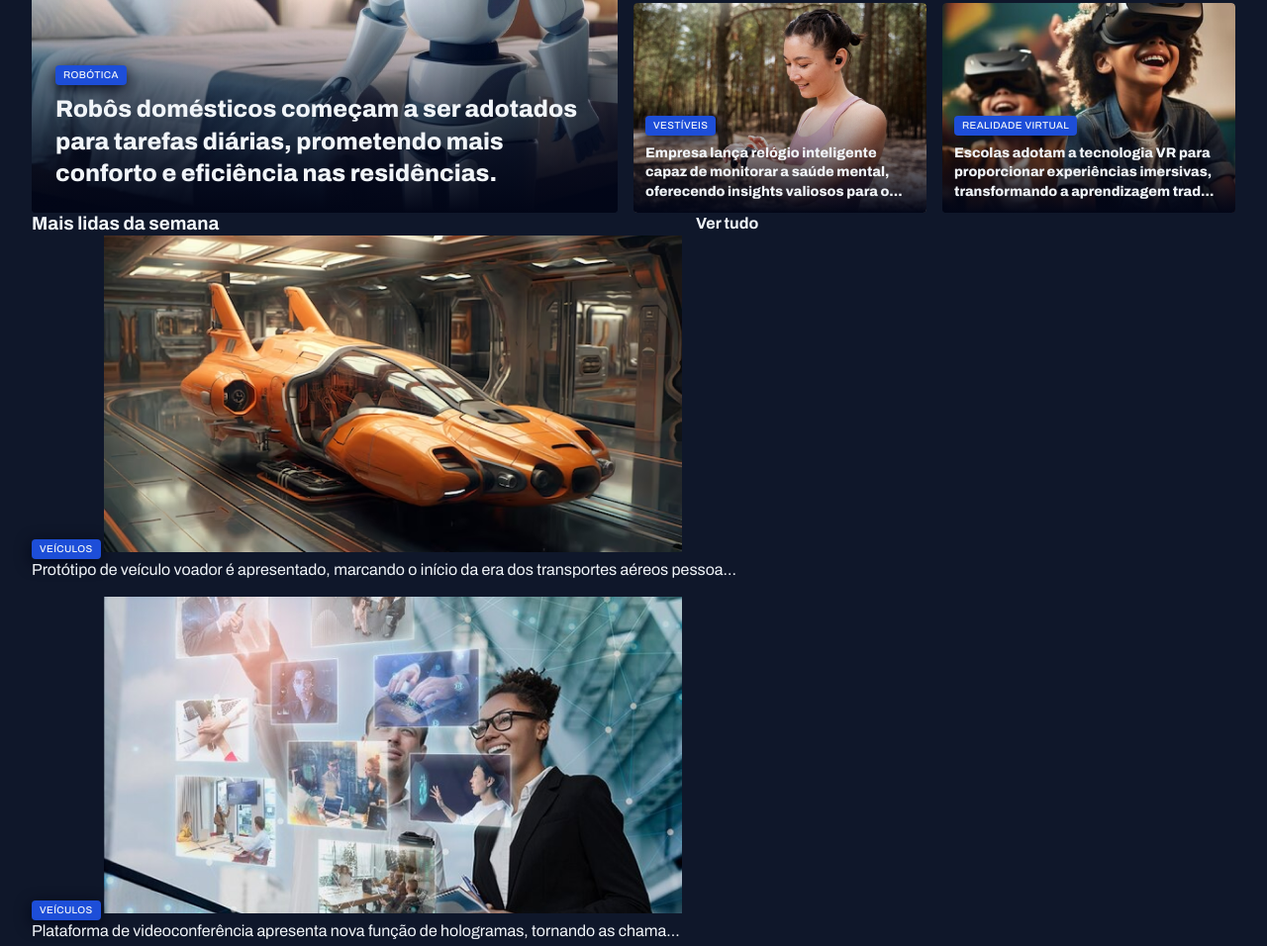
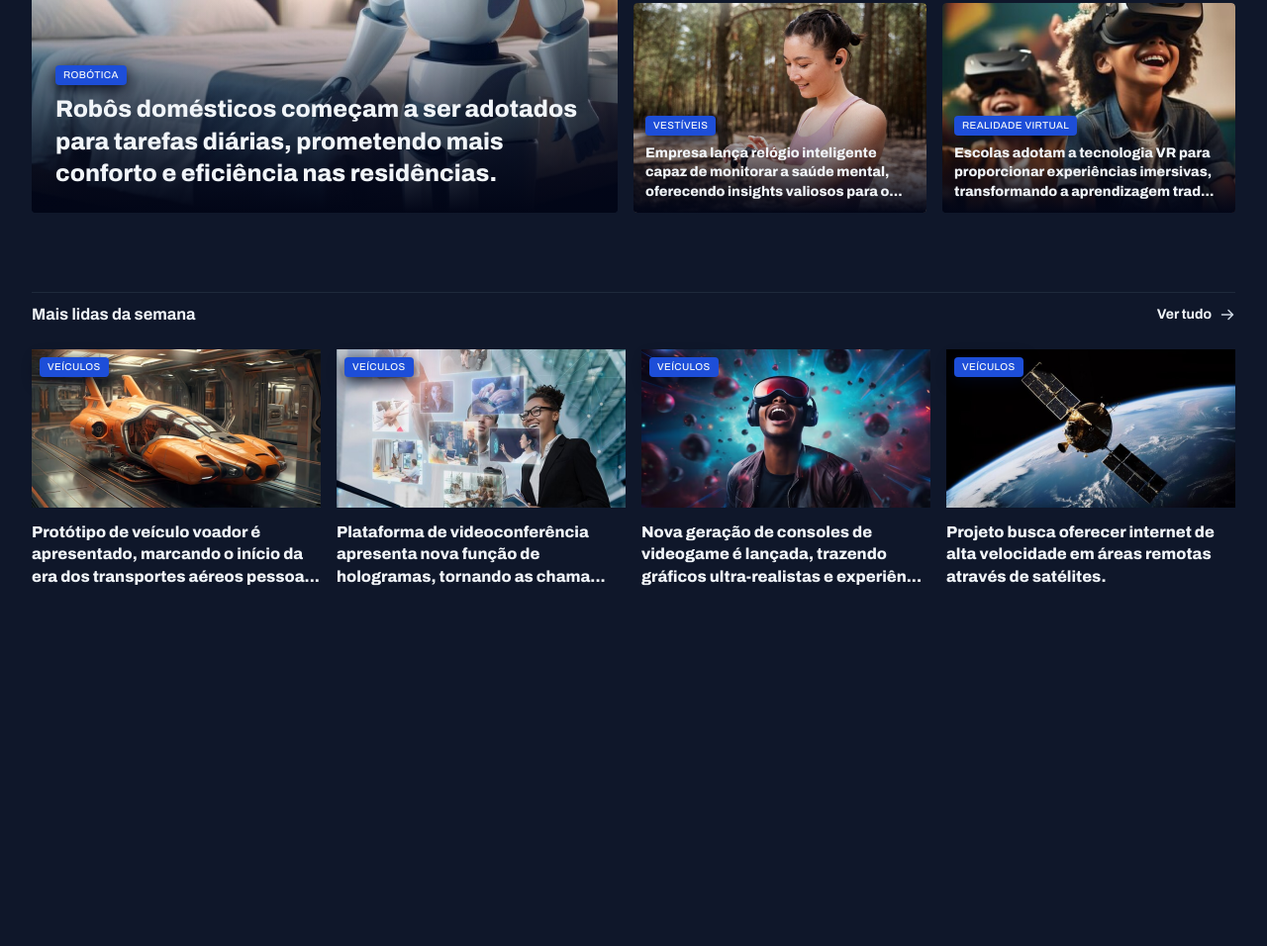
Before and after one commit to MarcosWimmer/Portal-de-noticias, a plain HTML site: page index.html in a window 1280 px wide. Shown: the part 389-1345 px from the top of the page at 99% size. After the commit the page ends 991 px from the top, so only its background shows below. Drawn offline with Linux system fonts and the light colour scheme.

Commit message:
aplicando estilos na seção mais lidas da semana

```diff
--- a/styles/global.css
+++ b/styles/global.css
@@ -52,6 +52,7 @@ img {
 
 main {
   margin-top: 40px;
+  gap: 80px;
 }
 
 .content-tag {
--- a/styles/sections.css
+++ b/styles/sections.css
@@ -1,9 +1,31 @@
+section header {
+    border-top: 1px solid var(--stroke-color);
+    padding-block: 12px 24px;
+    font: var(--text-span);
+
+    a {
+        justify-self: end;
+        align-items: center;
+        gap: 8px;
+
+        span {
+            background-image: url(../assets/icons/ArrowRight.svg);
+            width: 16px;
+            height: 16px;
+        }
+
+        &:hover span {
+            background-image: url(../assets/icons/ArrowRight-hover.svg);
+        }
+    }
+}
+
+
 #featured {
   img {
     height: 100%;
     object-fit: cover;
     border-radius: 4px;
-    }
   }
 
   .card {
@@ -11,16 +33,11 @@
     overflow: hidden;
     position: relative;
     &::before {
-
       content: "";
       position: absolute;
       inset: 0;
       top: 50%;
-        background: linear-gradient(
-            180deg,
-            transparent 0%,
-            #020617 100%
-        )
+      background: linear-gradient(180deg, transparent 0%, #020617 100%);
     }
     figcaption {
       position: absolute;
@@ -37,3 +54,31 @@
       }
     }
   }
+}
+
+#weekly {
+
+    &>div{
+        grid-template-columns: repeat(4, 292px);
+    }
+
+    img {
+        height: 160px;
+    }
+
+    figure {
+        position: relative;
+
+
+    .content-tag {
+        position: absolute;
+        top: 8px;
+        left: 8px;
+    }
+
+    p {
+        margin-top: 8px;
+        font-weight: 800;
+    }
+}
+}
```
Lines whose indentation alone changed are shown as unchanged.
